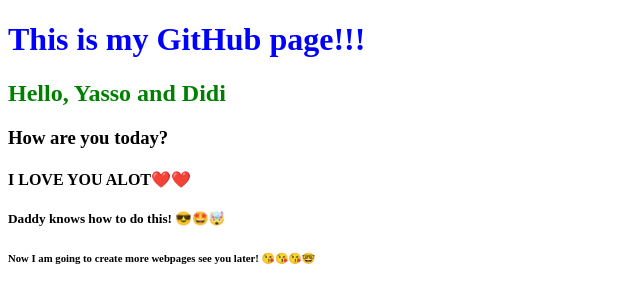
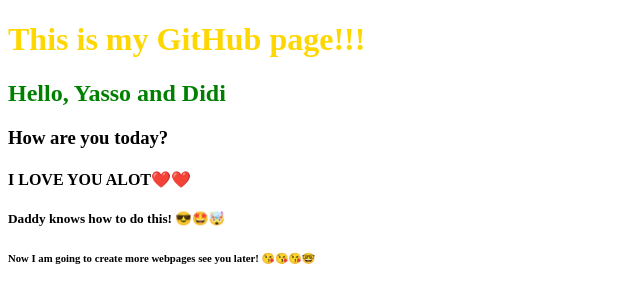
Before and after one commit to Hamadabcn/Hamadabcn.github.io, a plain HTML site: page index.html in a window 1280 px wide. Shown: the whole page, without its empty margins (0-640 px from the left). Drawn offline with Linux system fonts and the light colour scheme.

Commit message:
add color gold

```diff
--- a/index.html
+++ b/index.html
@@ -6,7 +6,7 @@
         </title>
         <style>
             h1 {
-                color: blue
+                color: gold
             }
             h2 {
                 color: green
```
